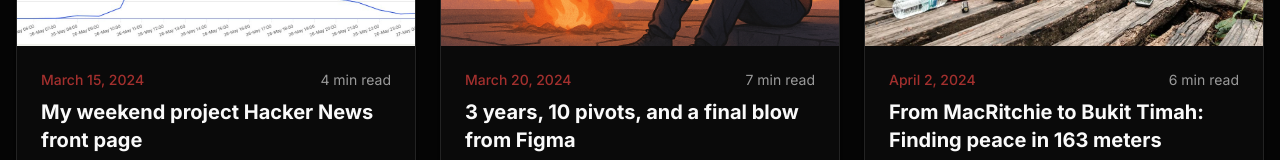
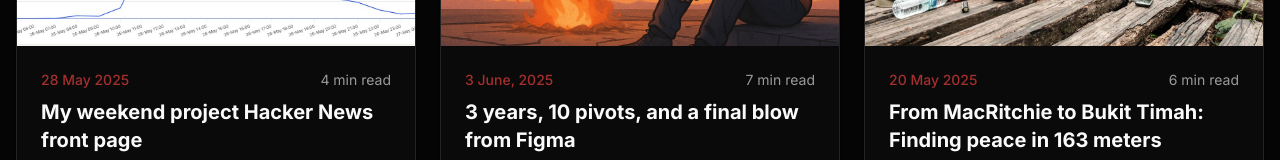
Before and after one commit to StephenAlvin/stephenalvindotcom, a React (Vite) app: page /blogs in a window 1280 px wide. Shown: the part 423-583 px from the top of the page. Built offline with nearby package versions, Linux system fonts and the light colour scheme.

Commit message:
Update blogData.ts

```diff
--- a/src/data/blogData.ts
+++ b/src/data/blogData.ts
@@ -16,7 +16,7 @@ export const blogPosts: BlogPost[] = [
     slug: "weekend-build-hacker-news-front-page",
     title: "My weekend project Hacker News front page",
     excerpt: "100+ upvotes and over 4k visitors in 12 hours",
-    date: "March 15, 2024",
+    date: "28 May 2025",
     readTime: 4,
     coverImage: "/weekend-build-hacker-news-front-page.jpeg",
     content: `
@@ -48,7 +48,7 @@ If it helps even one more person stay focused, that's a win.
     slug: "three-years-ten-pivots",
     title: "3 years, 10 pivots, and a final blow from Figma",
     excerpt: "My FireJet story",
-    date: "March 20, 2024",
+    date: "3 June, 2025",
     readTime: 7,
     coverImage: "/three-years-ten-pivots.png",
     content: `
@@ -106,7 +106,7 @@ The product is still running and generating some revenue, which we'll maintain a
     slug: "from-macritchie-to-bukit-timah",
     title: "From MacRitchie to Bukit Timah: Finding peace in 163 meters",
     excerpt: "How Singapore's trails taught me to slow down and breathe",
-    date: "April 2, 2024",
+    date: "20 May 2025",
     readTime: 6,
     coverImage: "/from-macritchie-to-bukit-timah.webp",
     content: `
```
